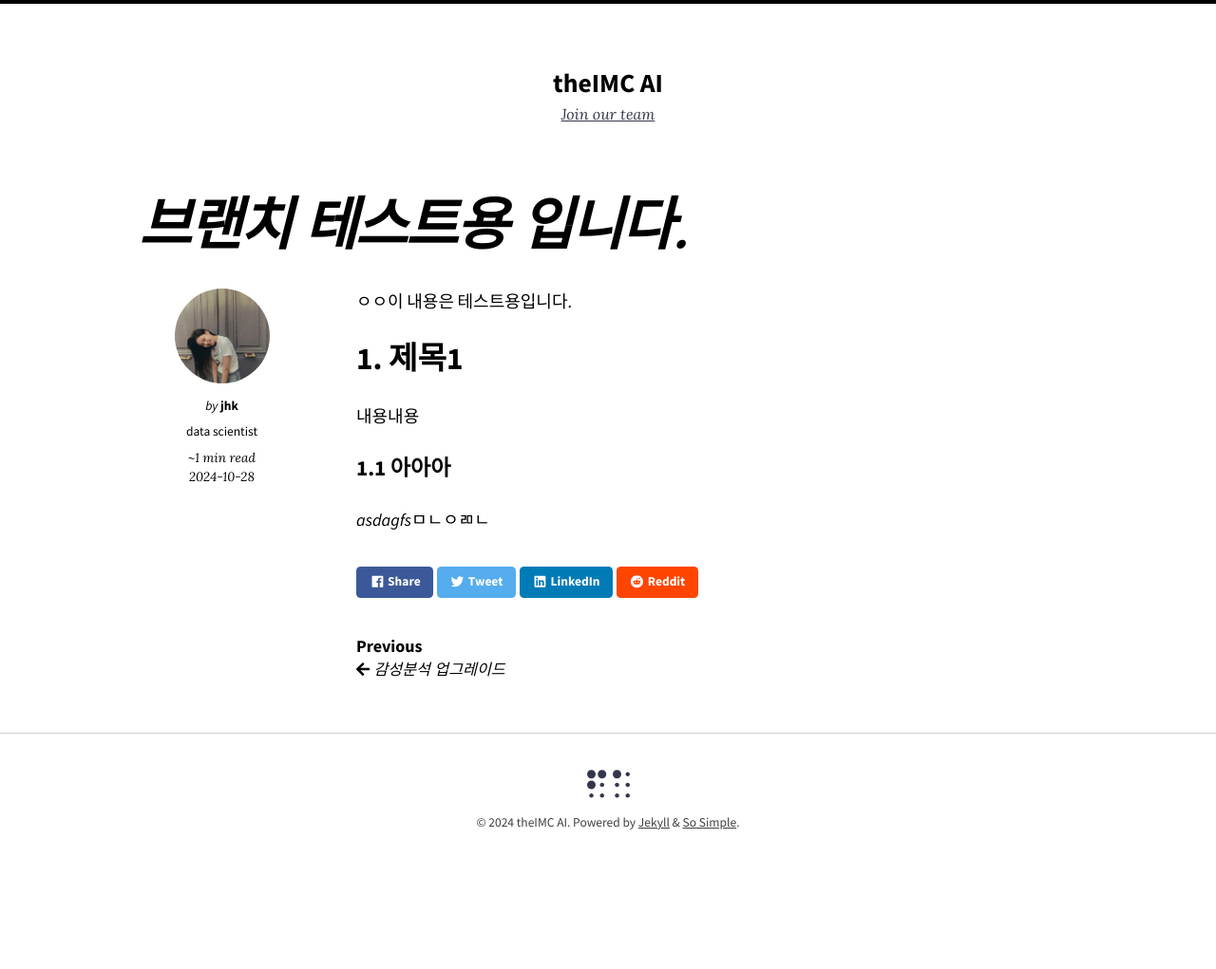
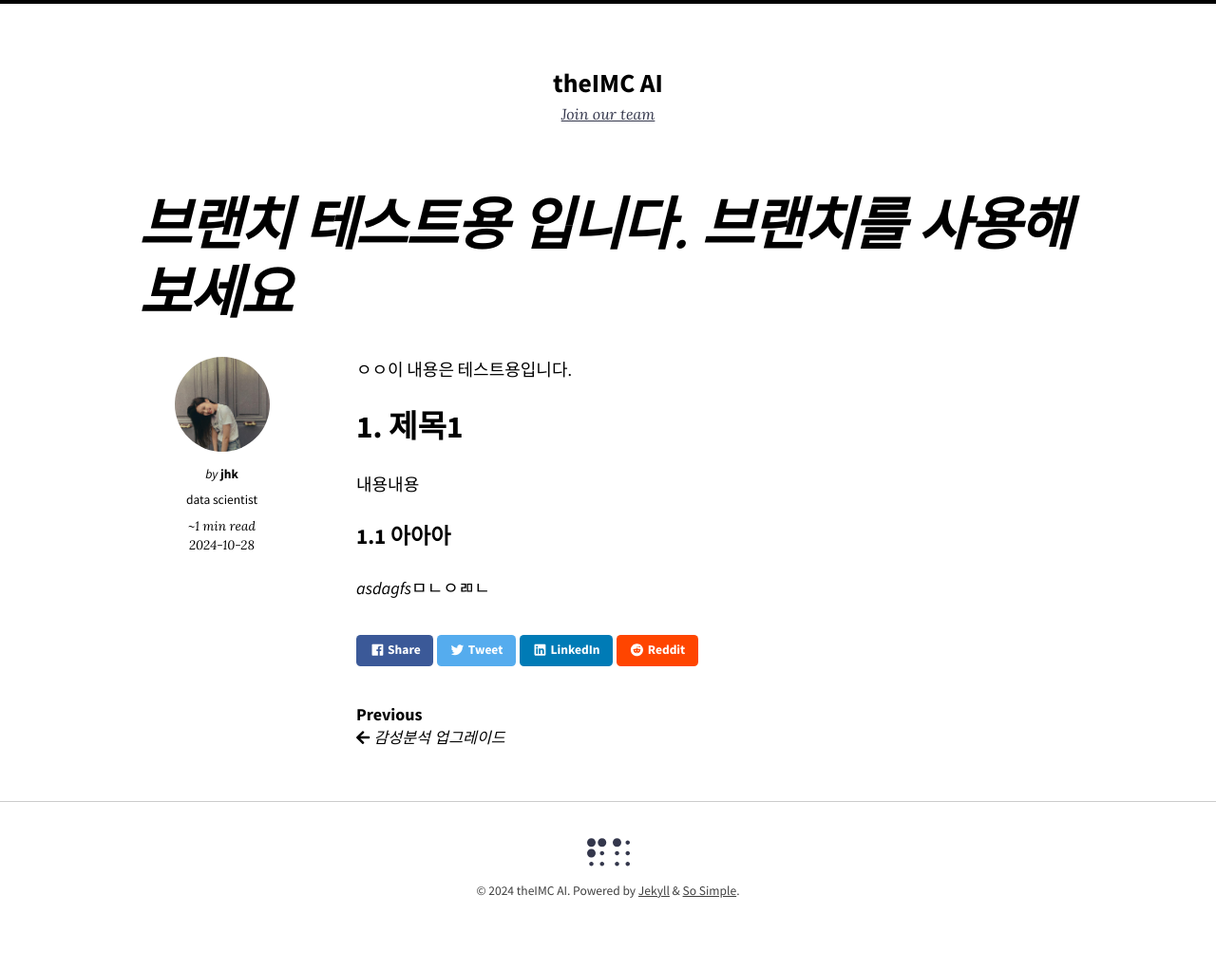
Before and after one commit to jhk-theimc/aitheimc.github.io, a Jekyll site: the page built from _posts/2024-10-28-upgrade-sentiment-analysis.markdown, in a window 1280 px wide. Shown: the whole page at 95% size. Built offline with Jekyll 4.4.1, drawn with Linux system fonts in a browser that asks for light colours; nearby versions of some CDN libraries; before the commit the page ends 949 px from its top, so only the background shows below that.

```diff
--- a/_posts/2024-10-28-upgrade-sentiment-analysis.markdown
+++ b/_posts/2024-10-28-upgrade-sentiment-analysis.markdown
@@ -1,6 +1,6 @@
 ---
 layout: post
-title:  "브랜치 테스트용 입니다."
+title:  "브랜치 테스트용 입니다. 브랜치를 사용해보세요"
 date:   2024-10-28 14:40:01 +0900
 author: Jhk
 ---
```
